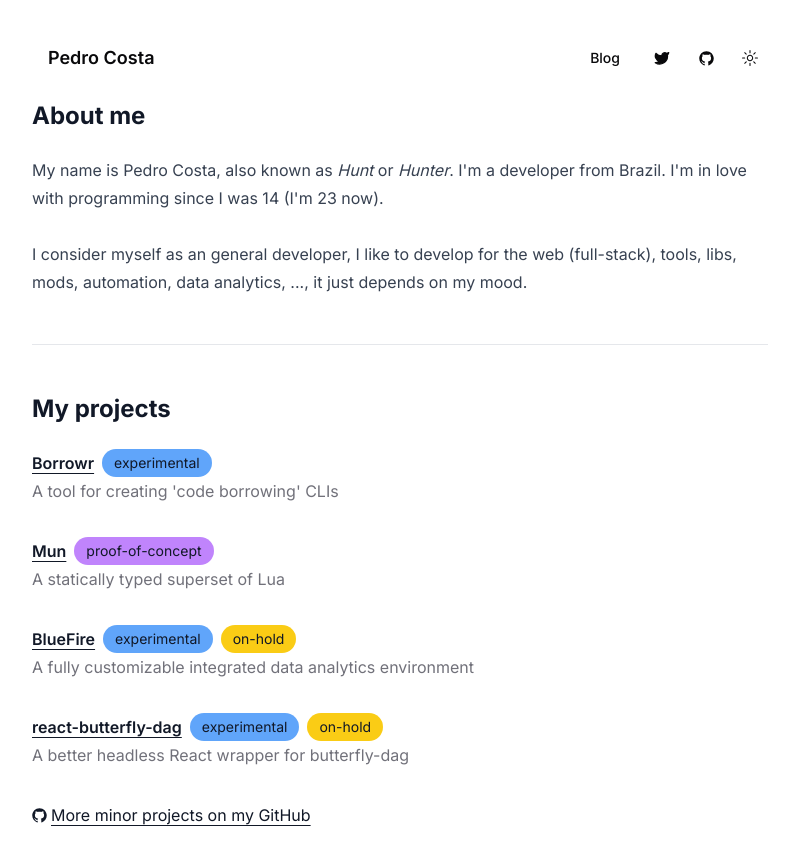
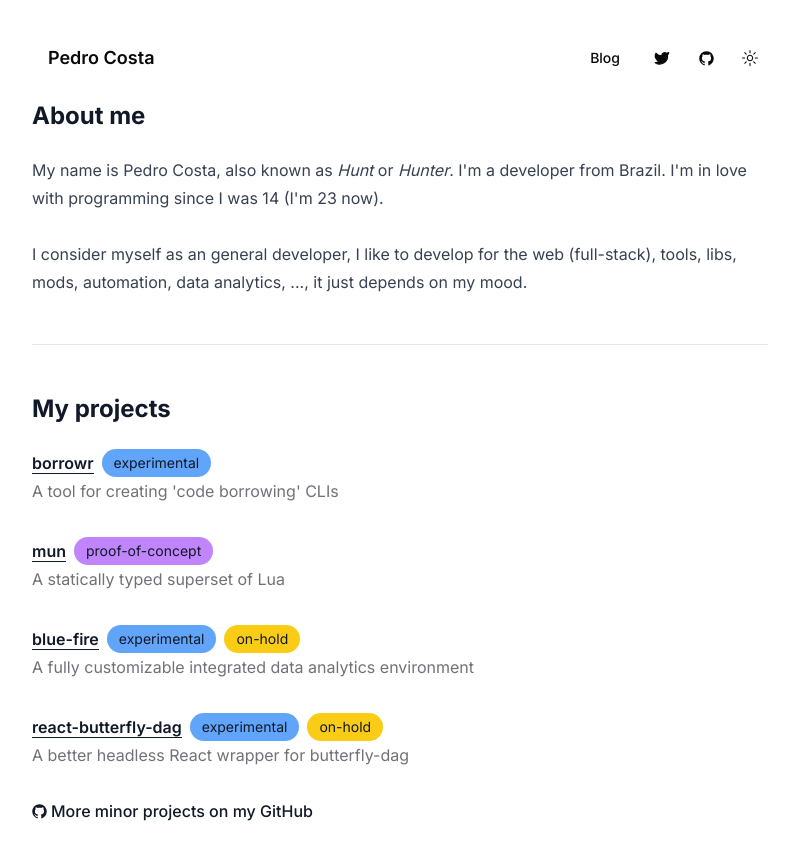
Before and after one commit to pedroscosta/pedroscosta.github.io, a Next.js app: page / in a window 1280 px wide. Shown: the top 864 px of the page, without its empty margins (240-1029 px from the left). Built offline with nearby package versions, Linux system fonts and the light colour scheme.

Commit message:
refactor: restyle links

```diff
--- a/app/blog/page.tsx
+++ b/app/blog/page.tsx
@@ -1,14 +1,14 @@
 import { allPosts } from '@/.contentlayer/generated';
-import Link from 'next/link';
+import Link from '@/components/ui/link';
 
 export default function Blog() {
   return (
     <div className="prose dark:prose-invert">
       {allPosts.map((post) => (
         <article key={post._id}>
-          <Link href={post.slug}>
-            <h2>{post.title}</h2>
-          </Link>
+          <h2>
+            <Link href={post.slug}>{post.title}</Link>
+          </h2>
           {post.description && <p>{post.description}</p>}
         </article>
       ))}
--- a/app/page.tsx
+++ b/app/page.tsx
@@ -1,6 +1,8 @@
+/* eslint-disable react/no-unescaped-entities */
+import Link from '@/components/ui/link';
 import { GitHubLogoIcon } from '@radix-ui/react-icons';
 import { differenceInYears } from 'date-fns';
-import Link from 'next/link';
+import Link_ from 'next/link';
 
 export default async function Home() {
   return (
@@ -17,36 +19,42 @@ export default async function Home() {
       <hr />
       <h2>My projects</h2>
       <div className="flex flex-col gap-8">
-        <Link
+        <Link_
           href="https://github.com/pedroscosta/borrowr"
-          className="space-y-4 font-normal no-underline"
+          className="group space-y-4 font-normal no-underline"
         >
           <div className="flex items-center gap-2">
-            <span className="font-semibold underline underline-offset-4">Borrowr</span>
+            <span className="inline-block border-b border-current font-semibold leading-tight no-underline group-hover:-mb-[1px] group-hover:border-b-2">
+              borrowr
+            </span>
             <span className="rounded-full bg-blue-400 px-3 py-1 text-sm dark:bg-blue-950">
               experimental
             </span>
           </div>
           <span className="text-muted-foreground">A tool for creating 'code borrowing' CLIs</span>
-        </Link>
-        <Link
+        </Link_>
+        <Link_
           href="https://github.com/pedroscosta/mun"
-          className="space-y-4 font-normal no-underline"
+          className="group space-y-4 font-normal no-underline"
         >
           <div className="flex items-center gap-2">
-            <span className="font-semibold underline underline-offset-4">Mun</span>
+            <span className="inline-block border-b border-current font-semibold leading-tight no-underline group-hover:-mb-[1px] group-hover:border-b-2">
+              mun
+            </span>
             <span className="rounded-full bg-purple-400 px-3 py-1 text-sm dark:bg-purple-950">
               proof-of-concept
             </span>
           </div>
           <span className="text-muted-foreground">A statically typed superset of Lua</span>
-        </Link>
-        <Link
+        </Link_>
+        <Link_
           href="https://github.com/pedroscosta/blue-fire"
-          className="space-y-4 font-normal no-underline"
+          className="group space-y-4 font-normal no-underline"
         >
           <div className="flex items-center gap-2">
-            <span className="font-semibold underline underline-offset-4">BlueFire</span>
+            <span className="inline-block border-b border-current font-semibold leading-tight no-underline group-hover:-mb-[1px] group-hover:border-b-2">
+              blue-fire
+            </span>
             <span className="rounded-full bg-blue-400 px-3 py-1 text-sm dark:bg-blue-950">
               experimental
             </span>
@@ -57,13 +65,15 @@ export default async function Home() {
           <span className="text-muted-foreground">
             A fully customizable integrated data analytics environment
           </span>
-        </Link>
-        <Link
+        </Link_>
+        <Link_
           href="https://github.com/pedroscosta/react-butterfly-dag"
-          className="space-y-4 font-normal no-underline"
+          className="group space-y-4 font-normal no-underline"
         >
           <div className="flex items-center gap-2">
-            <span className="font-semibold underline underline-offset-4">react-butterfly-dag</span>
+            <span className="inline-block border-b border-current font-semibold leading-tight no-underline group-hover:-mb-[1px] group-hover:border-b-2">
+              react-butterfly-dag
+            </span>
             <span className="rounded-full bg-blue-400 px-3 py-1 text-sm dark:bg-blue-950">
               experimental
             </span>
@@ -74,10 +84,10 @@ export default async function Home() {
           <span className="text-muted-foreground">
             A better headless React wrapper for butterfly-dag
           </span>
-        </Link>
+        </Link_>
         <Link
           href="https://github.com/pedroscosta/react-butterfly-dag"
-          className="flex items-center gap-1 space-y-4 font-normal underline-offset-4"
+          className="f flex w-fit items-center gap-1"
         >
           <GitHubLogoIcon /> More minor projects on my GitHub
         </Link>
--- /dev/null
+++ b/components/ui/link.tsx
@@ -0,0 +1,18 @@
+import { cn } from '@/lib/utils';
+import { default as Link_, LinkProps as _LinkProps } from 'next/link';
+
+type LinkProps = React.HTMLAttributes<HTMLAnchorElement> & _LinkProps;
+
+const Link = ({ className, ...props }: LinkProps) => {
+  return (
+    <Link_
+      className={cn(
+        'mb-[3px] inline-block border-b border-white leading-tight no-underline hover:mb-[2px] hover:border-b-2',
+        className,
+      )}
+      {...props}
+    />
+  );
+};
+
+export default Link;
```
